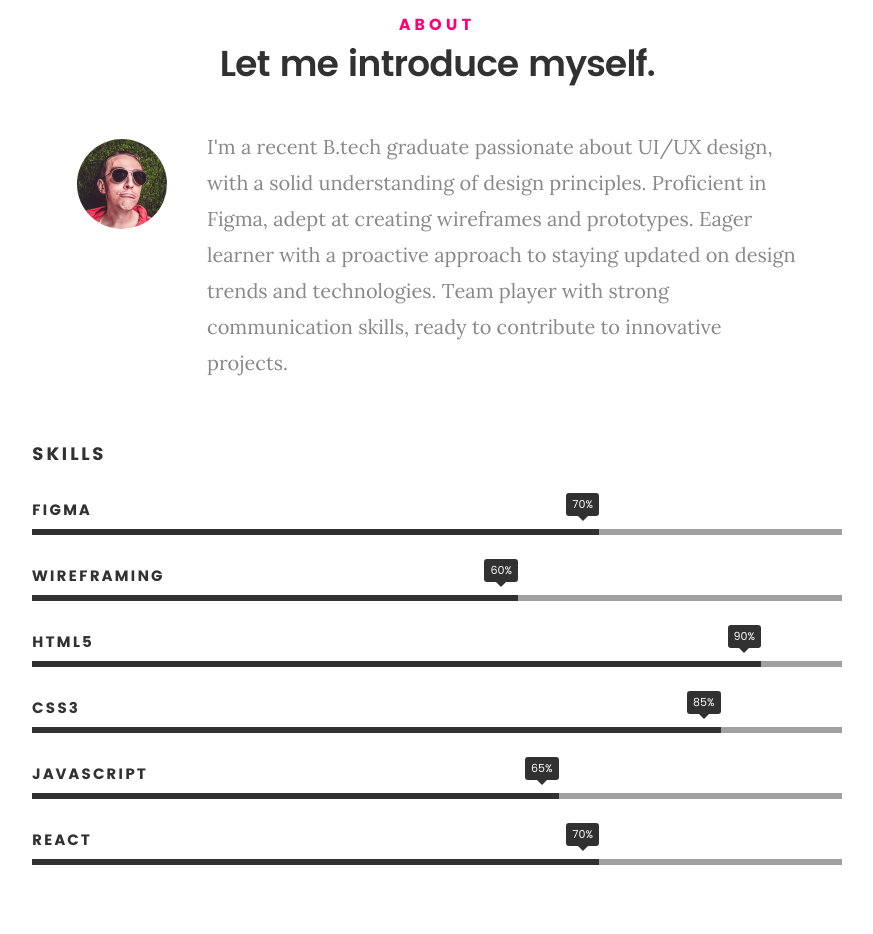
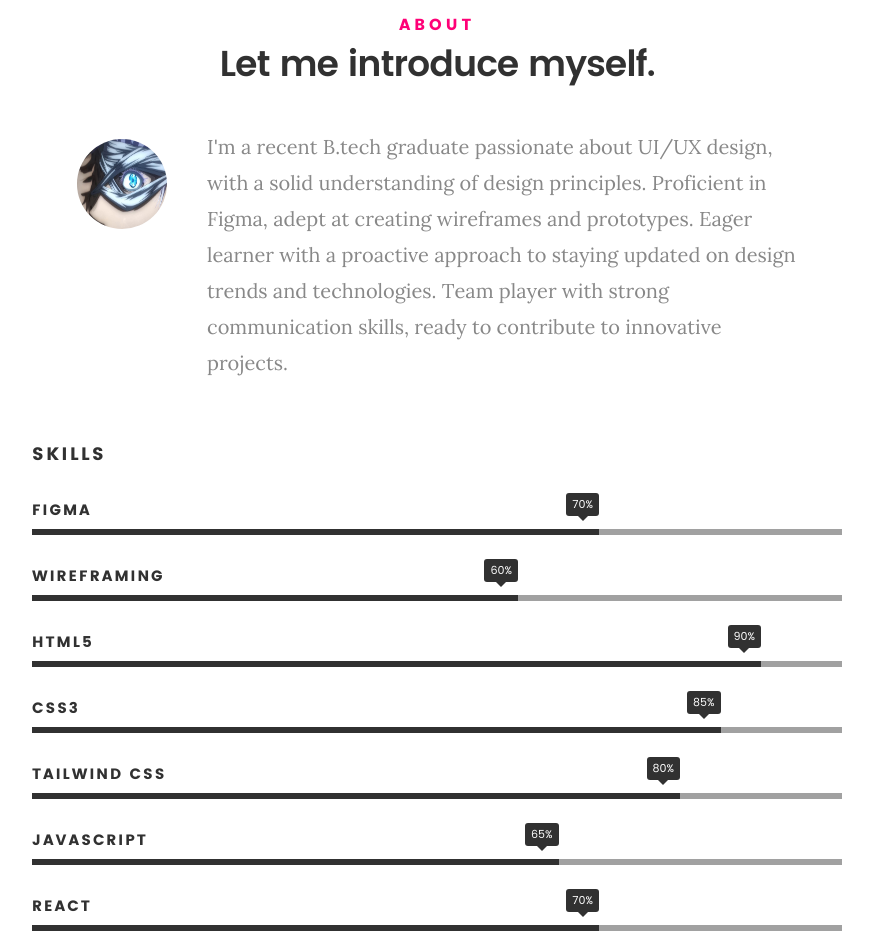
Before and after one commit to ramitchaurasia29/Portfolio-UIX, a plain HTML site: page index.html in a window 1280 px wide. Shown: the part 940-1874 px from the top of the page, without its empty margins (203-1076 px from the left). Drawn offline with Linux system fonts and the light colour scheme; files whose address does not match are found by name.

Commit message:
second commit

```diff
--- a/index.html
+++ b/index.html
@@ -115,7 +115,7 @@
 
 				<div class="intro-info">
 
-					<img src="images/profile-pic.jpg" alt="Profile Picture">
+					<img src="images/face.jpg" alt="Profile Picture">
 
 					<p class="lead">I'm a recent B.tech graduate passionate about UI/UX design, with a solid
 						understanding of design principles. Proficient in Figma, adept at creating wireframes and
@@ -180,6 +180,10 @@
 					<li>
 						<div class="progress percent85"><span>85%</span></div>
 						<strong>CSS3</strong>
+					</li>
+					<li>
+						<div class="progress percent80"><span>80%</span></div>
+						<strong>Tailwind CSS</strong>
 					</li>
 
 					<li>
```
Also changed, not shown: images/face.jpg (added).
